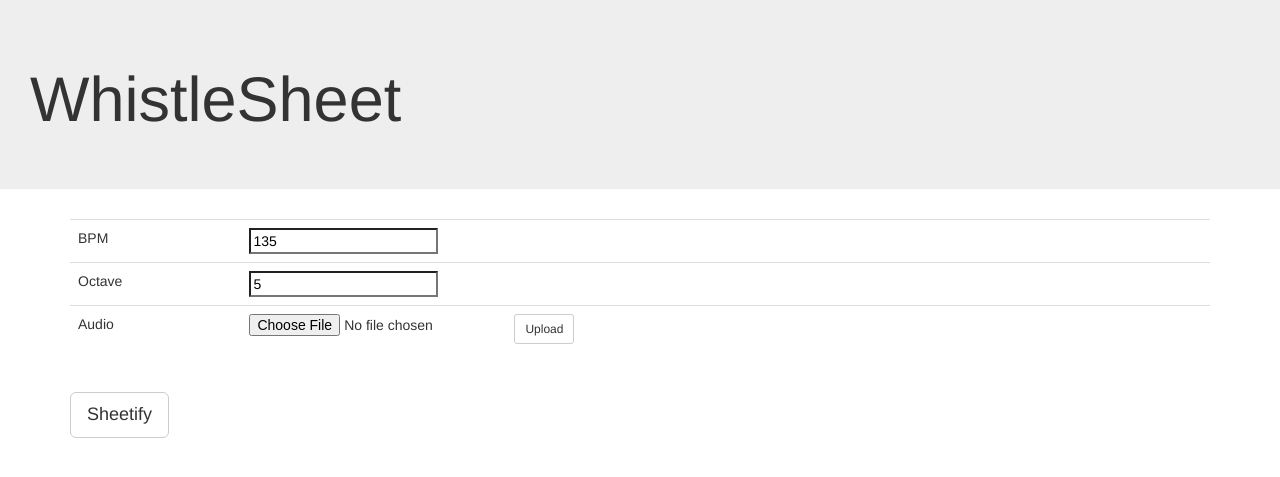
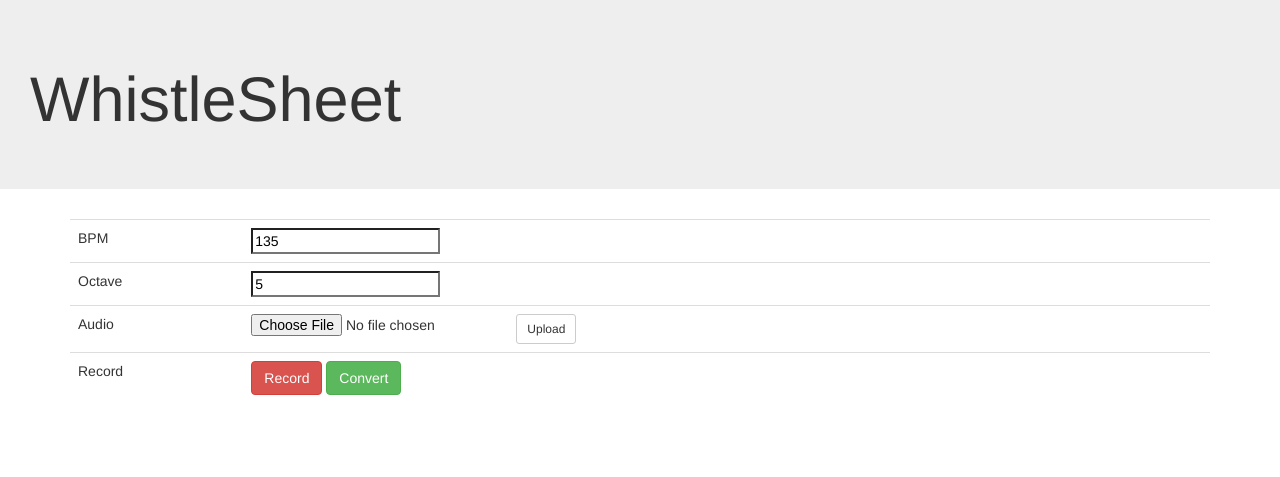
Before and after one commit to AcroMace/whistlesheet, a Flask app: page / in a window 1280 px wide. Shown: the top 477 px of the page. Run offline with Flask 2, Linux system fonts and the light colour scheme.

Commit message:
Two currently useless buttons

```diff
--- a/static/js/application.js
+++ b/static/js/application.js
@@ -0,0 +1,14 @@
+
+function record() {
+	console.log("Recording...");
+};
+
+function convert() {
+	console.log("Converting...");
+};
+
+window.onload = function init() {
+	$('#record-button').click(record);
+	$('#convert-button').click(convert);
+	console.log(document.location.href);
+};
--- a/templates/index.html
+++ b/templates/index.html
@@ -25,9 +25,15 @@
             </form>
           </td>
         </tr>
+        <tr>
+          <td>Record</td>
+          <td>
+            <div id="record-button" class="btn btn-default btn-danger">Record</div>
+            <div id="convert-button" class="btn btn-default btn-success">Convert</div>
+          </td>
+        </tr>
       </table>
       <br>
-      <a href="/sheetify"><button name="test-button" type="button" class="btn btn-default btn-lg">Sheetify</button></a>
     </div>
     <script type="text/javascript" src="static/js/jquery-2.1.1.min.js"></script>
     <script type="text/javascript" src="static/js/application.js"></script>
```
